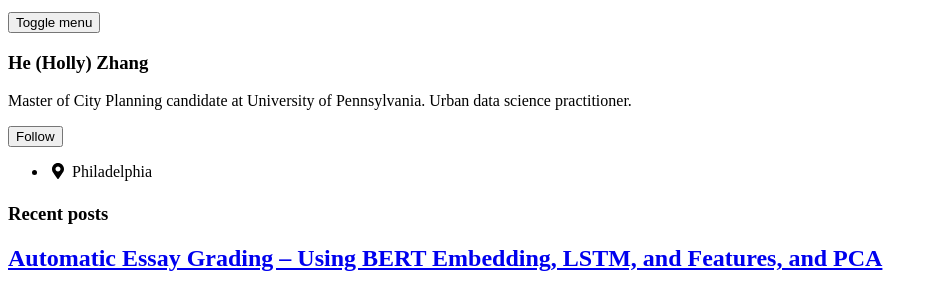
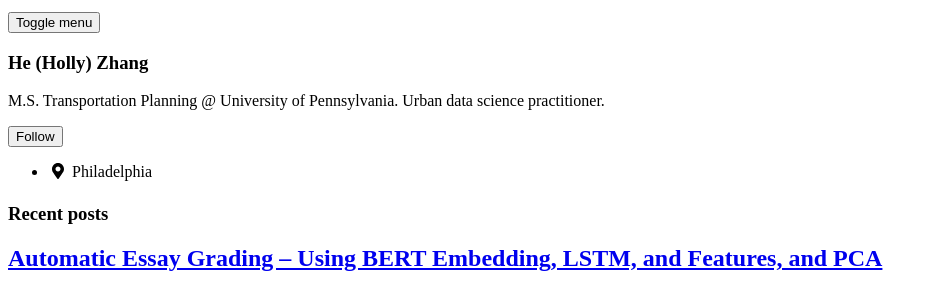
Before and after one commit to HeZHANG0/Personal_website, a Jekyll site: the page built from index.html, in a window 1280 px wide, cut to the strip 112-396 px from the top of the page. Shown: the whole strip, without its empty margins (0-936 px from the left). Built offline with Jekyll 4.4.1, drawn with Linux system fonts in a browser that asks for light colours; cached includes are drawn as plain includes; nearby versions of some CDN libraries; the list of posts is cut into pages by our own code.

Commit message:
Update _config.yml

```diff
--- a/_config.yml
+++ b/_config.yml
@@ -107,7 +107,7 @@ analytics:
 author:
   name: "He (Holly) Zhang"
   avatar: # path of avatar image, e.g. "/assets/images/bio-photo.jpg"
-  bio: "Master of City Planning candidate at University of Pennsylvania. Urban data science practitioner."
+  bio: "M.S. Transportation Planning @ University of Pennsylvania. Urban data science practitioner."
   location: "Philadelphia"
   email:
   links:
```
